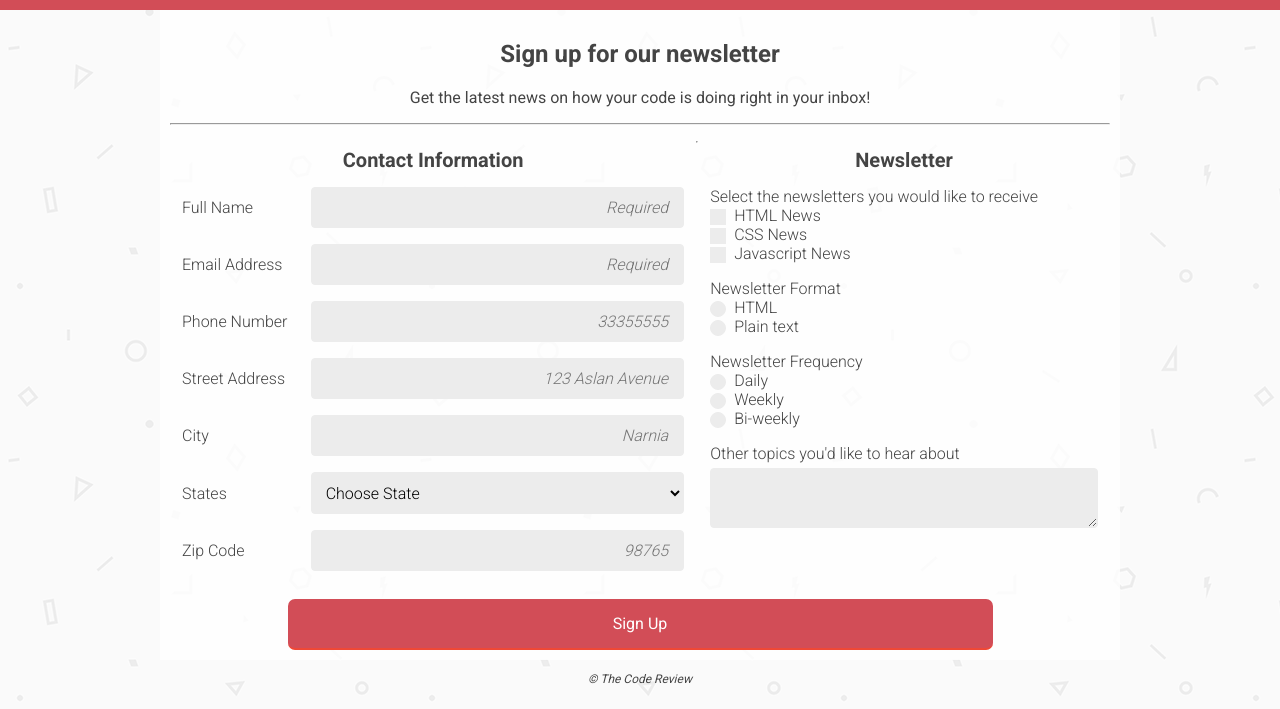
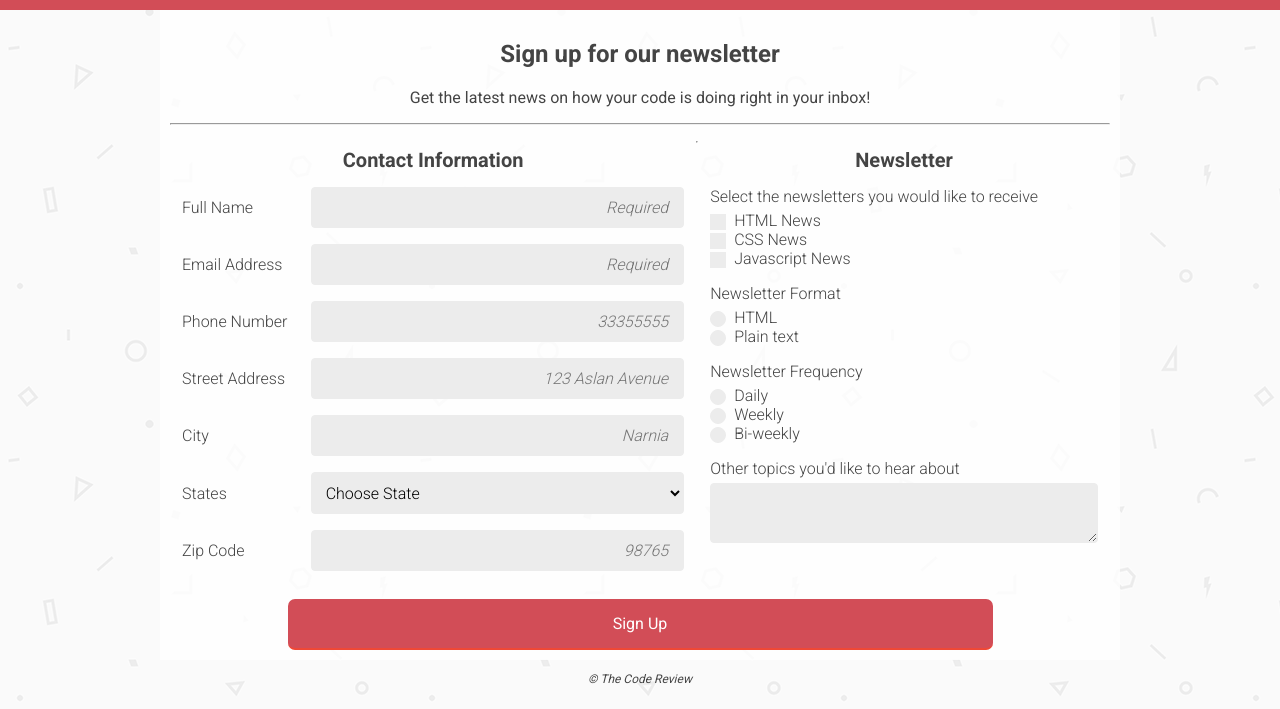
Before and after one commit to bellaratmelia/fewd-3-responsive-form, a plain HTML site: page index.html in a window 1280 px wide. Shown: the part 91-800 px from the top of the page. Drawn offline with Linux system fonts and the light colour scheme.

Commit message:
incorporate things from the feedback

```diff
--- a/css/style.css
+++ b/css/style.css
@@ -29,7 +29,8 @@ select,
 textarea,
 header h1,
 .field-row label,
-.field-row-2 label {
+.field-row-2 label,
+.chkbox-radio-title {
 	font-weight: 300;
 }
 
@@ -148,6 +149,12 @@ footer {
 	text-align: center;
 }
 
+ .chkbox-radio-title {
+ 	text-align: left;
+ 	margin-top: 0;
+    margin-bottom: 5px;
+ }
+
 ::-webkit-input-placeholder { /* Chrome/Opera/Safari */
   text-align: right;
   font-style: italic;
--- a/index.html
+++ b/index.html
@@ -50,7 +50,7 @@
 					<div class="field-row">
 						<label for="states">States</label>
 						<select id="states" name="user-states">
-							<option value="" selected>Choose State</option>
+							<option value="" disabled selected hidden>Choose State</option>
 							<option value="AL">Alabama</option>
 							<option value="AK">Alaska</option>
 							<option value="AZ">Arizona</option>
@@ -114,20 +114,20 @@
 				<fieldset>
 					<legend>Newsletter</legend>
 					<div class="field-row-2">
-						<label>Select the newsletters you would like to receive</label><br>
+						<p class="chkbox-radio-title">Select the newsletters you would like to receive</p>
 						<input type="checkbox" id="html-news" name="news-type" /><label for="html-news">HTML News</label>
 						<input type="checkbox" id="css-news" name="news-type" /><label for="css-news">CSS News</label>
 						<input type="checkbox" id="js-news" name="news-type" /><label for="js-news">Javascript News</label>
 					</div>
 
 					<div class="field-row-2">
-						<label>Newsletter Format</label><br>
+						<p class="chkbox-radio-title">Newsletter Format</p>
 						<input type="radio" id="html-format" name="news-format" /><label for="html-format" class="radio-label">HTML</label>
 						<input type="radio" id="plain-format" name="news-format" /><label for="plain-format" class="radio-label">Plain text</label>
 					</div>
 
 					<div class="field-row-2">
-						<label>Newsletter Frequency</label><br>
+						<p class="chkbox-radio-title">Newsletter Frequency</p>
 						<input type="radio" id="daily-freq" name="news-freq" /><label for="daily-freq" class="radio-label">Daily</label>
 						<input type="radio" id="weekly-freq" name="news-freq" /><label for="weekly-freq" class="radio-label">Weekly</label>
 						<input type="radio" id="biweekly-freq" name="news-freq" /><label for="biweekly-freq" class="radio-label">Bi-weekly</label>
```
